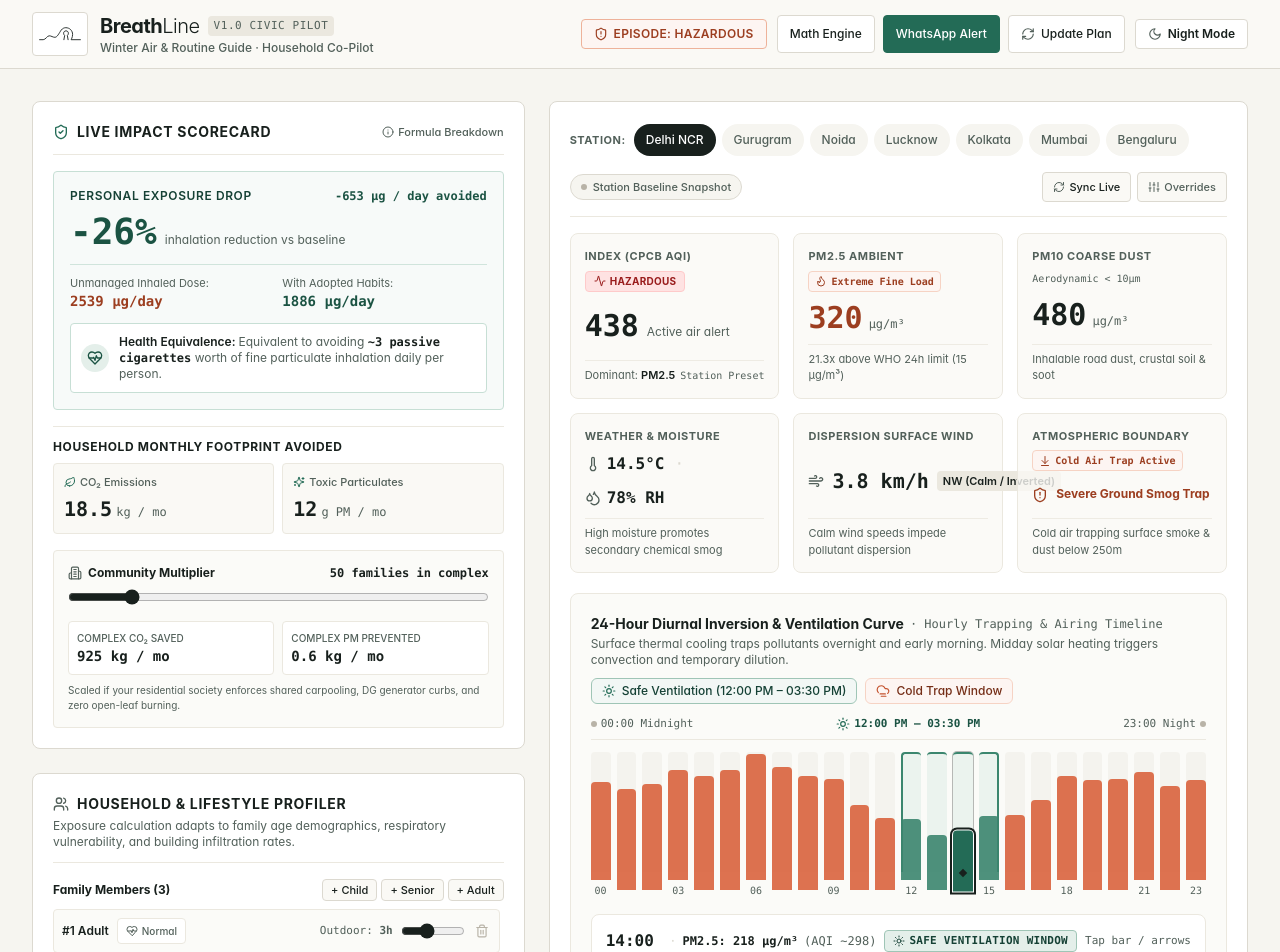
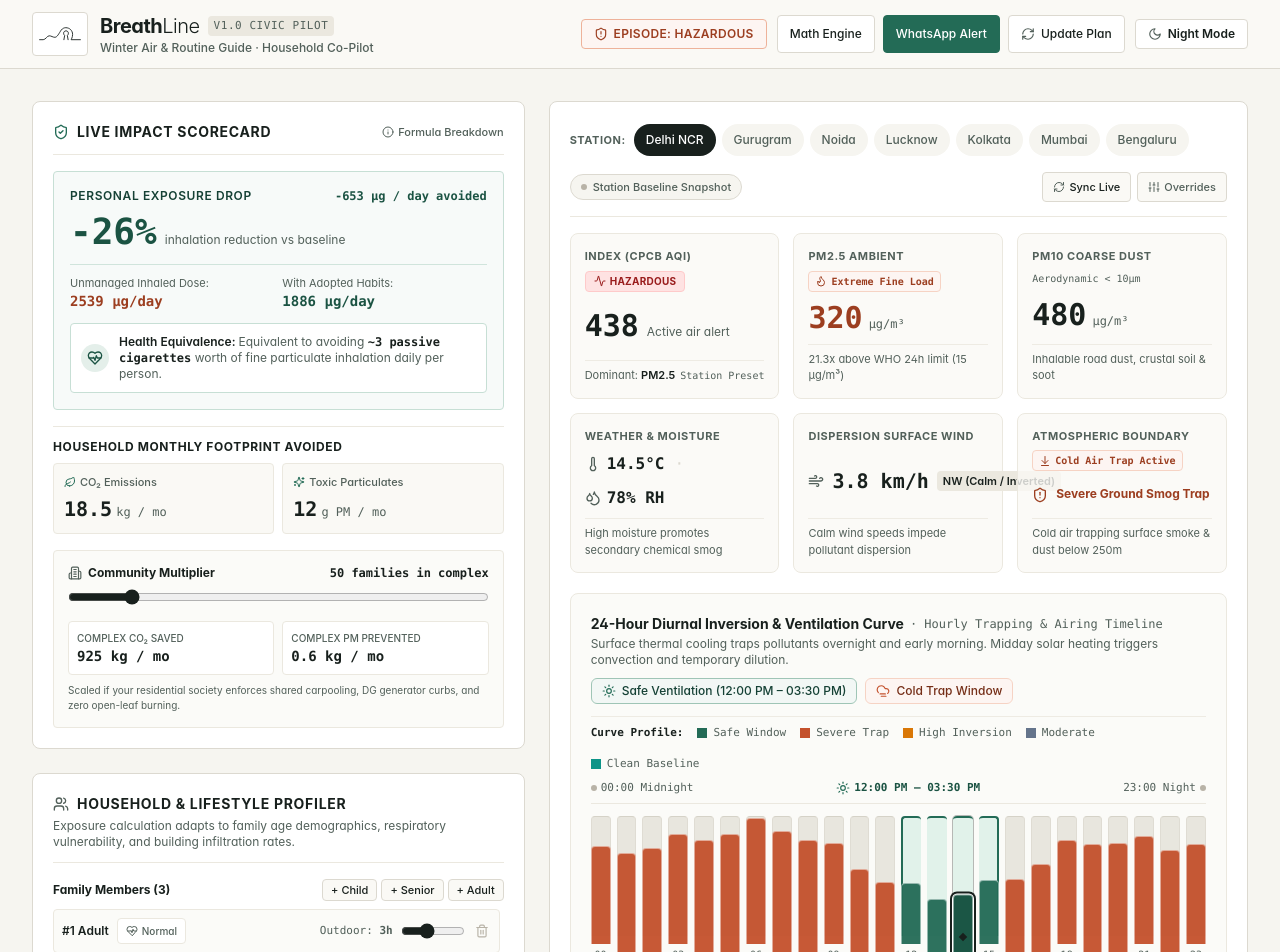
Before and after one commit to VIKAS-555/vayusaathi-smog-copilot, a Next.js app: page / in a window 1280 px wide. Shown: the top 952 px of the page. Built offline with nearby package versions, Linux system fonts and the light colour scheme; no server answers.

Commit message:
fix: guarantee 100% visibility for all 24 diurnal curve bars in day and dark modes without requiring hover

```diff
--- a/src/app/globals.css
+++ b/src/app/globals.css
@@ -57,11 +57,11 @@ body {
 }
 
 .dark .bg-stone-200 {
-  background-color: #242E2A !important;
+  background-color: #242E2A;
 }
 
 .dark .bg-stone-300 {
-  background-color: #313E38 !important;
+  background-color: #313E38;
 }
 
 .dark .bg-white {
--- a/src/app/page.tsx
+++ b/src/app/page.tsx
@@ -222,6 +222,7 @@ export default function Home() {
               onCustomUpdate={handleCustomCityUpdate}
               onRefreshLive={() => fetchLiveStation(currentCity)}
               isFetchingLive={isFetchingLive}
+              isDarkMode={isDarkMode}
             />
 
             {/* GenAI Tailored Action Engine (3 Focused Tabs) */}
--- a/src/components/SmogContextBar.tsx
+++ b/src/components/SmogContextBar.tsx
@@ -26,6 +26,66 @@ interface SmogContextBarProps {
   onCustomUpdate?: (updated: Partial<CitySmogContext>) => void;
   onRefreshLive?: () => void;
   isFetchingLive?: boolean;
+  isDarkMode?: boolean;
+}
+
+// Calibrated high-contrast bar styling that guarantees 100% visibility in both Day and Night mode
+function getBarAppearance(
+  point: { hour: number; pm25: number; aqi: number; inversionRisk: string; isSafeVentilationWindow: boolean },
+  isActive: boolean,
+  isDark: boolean
+) {
+  if (point.isSafeVentilationWindow) {
+    return {
+      bg: isDark ? (isActive ? '#4EBA97' : '#3DA887') : (isActive ? '#1B5645' : '#236B56'),
+      border: isDark ? 'rgba(255, 255, 255, 0.4)' : 'rgba(255, 255, 255, 0.5)',
+    };
+  }
+  if (point.inversionRisk === 'Severe') {
+    return {
+      bg: isDark ? (isActive ? '#FF8F6B' : '#F27A55') : (isActive ? '#A83B19' : '#C4512C'),
+      border: isDark ? 'rgba(255, 255, 255, 0.4)' : 'rgba(255, 255, 255, 0.5)',
+    };
+  }
+  if (point.inversionRisk === 'High') {
+    return {
+      bg: isDark ? (isActive ? '#FCD34D' : '#FBBF24') : (isActive ? '#B45309' : '#D97706'),
+      border: isDark ? 'rgba(255, 255, 255, 0.4)' : 'rgba(255, 255, 255, 0.5)',
+    };
+  }
+  if (point.inversionRisk === 'Low' || point.pm25 <= 35) {
+    return {
+      bg: isDark ? (isActive ? '#5EEAD4' : '#2DD4BF') : (isActive ? '#0F766E' : '#0D9488'),
+      border: isDark ? 'rgba(255, 255, 255, 0.4)' : 'rgba(255, 255, 255, 0.5)',
+    };
+  }
+  // Moderate: High-contrast slate/silver so it's always clearly visible!
+  return {
+    bg: isDark ? (isActive ? '#CBD5E1' : '#94A3B8') : (isActive ? '#57534E' : '#64748B'),
+    border: isDark ? 'rgba(255, 255, 255, 0.3)' : 'rgba(255, 255, 255, 0.4)',
+  };
+}
+
+function getTrackAppearance(
+  isSafe: boolean,
+  isDark: boolean,
+  isStart: boolean,
+  isEnd: boolean
+) {
+  if (isSafe) {
+    return {
+      backgroundColor: isDark ? 'rgba(35, 107, 86, 0.35)' : 'rgba(220, 240, 232, 0.85)',
+      borderTop: isDark ? '2px solid #3DA887' : '2px solid #236B56',
+      borderLeft: isStart ? (isDark ? '2px solid #3DA887' : '2px solid #236B56') : undefined,
+      borderRight: isEnd ? (isDark ? '2px solid #3DA887' : '2px solid #236B56') : undefined,
+    };
+  }
+  return {
+    backgroundColor: isDark ? '#1C2521' : '#E8E6DE',
+    borderTop: isDark ? '1px solid #2D3A34' : '1px solid #D5D2C7',
+    borderLeft: isDark ? '1px solid #242E29' : '1px solid #DFDCD3',
+    borderRight: isDark ? '1px solid #242E29' : '1px solid #DFDCD3',
+  };
 }
 
 export const SmogContextBar: React.FC<SmogContextBarProps> = ({
@@ -34,6 +94,7 @@ export const SmogContextBar: React.FC<SmogContextBarProps> = ({
   onCustomUpdate,
   onRefreshLive,
   isFetchingLive = false,
+  isDarkMode = false,
 }) => {
   const [selectedHour, setSelectedHour] = useState<number>(() => {
     const midVent = Math.round((currentCity.ventilationStartHour + currentCity.ventilationEndHour) / 2);
@@ -395,6 +456,31 @@ export const SmogContextBar: React.FC<SmogContextBarProps> = ({
           </div>
         </div>
 
+        {/* Visual Color Swatch Key: Explains all 24 hours at a glance */}
+        <div className="flex flex-wrap items-center gap-2.5 sm:gap-3.5 text-[11px] font-mono text-ink-muted dark:text-stone-300 border-t border-stone-200/80 dark:border-stone-800 pt-2 mb-2">
+          <span className="font-semibold text-ink dark:text-stone-100">Curve Profile:</span>
+          <span className="flex items-center gap-1.5">
+            <span className="h-2.5 w-2.5 rounded-2xs shrink-0" style={{ backgroundColor: isDarkMode ? '#3DA887' : '#236B56' }} />
+            <span>Safe Window</span>
+          </span>
+          <span className="flex items-center gap-1.5">
+            <span className="h-2.5 w-2.5 rounded-2xs shrink-0" style={{ backgroundColor: isDarkMode ? '#F27A55' : '#C4512C' }} />
+            <span>Severe Trap</span>
+          </span>
+          <span className="flex items-center gap-1.5">
+            <span className="h-2.5 w-2.5 rounded-2xs shrink-0" style={{ backgroundColor: isDarkMode ? '#FBBF24' : '#D97706' }} />
+            <span>High Inversion</span>
+          </span>
+          <span className="flex items-center gap-1.5">
+            <span className="h-2.5 w-2.5 rounded-2xs shrink-0" style={{ backgroundColor: isDarkMode ? '#94A3B8' : '#64748B' }} />
+            <span>Moderate</span>
+          </span>
+          <span className="flex items-center gap-1.5">
+            <span className="h-2.5 w-2.5 rounded-2xs shrink-0" style={{ backgroundColor: isDarkMode ? '#2DD4BF' : '#0D9488' }} />
+            <span>Clean Baseline</span>
+          </span>
+        </div>
+
         {/* Timeline Corridor Highlight Indicator */}
         <div className="mb-2 flex items-center justify-between text-[11px] font-mono text-ink-muted dark:text-stone-400 border-b border-stone-200 dark:border-stone-800 pb-1.5">
           <span className="flex items-center gap-1">
@@ -435,39 +521,21 @@ export const SmogContextBar: React.FC<SmogContextBarProps> = ({
           </button>
         </div>
 
-        {/* Diurnal Bar Visualization: All 24 Hours (00 through 23) - Horizontally Scrollable on Mobile for Large Tap Targets */}
+        {/* Diurnal Bar Visualization: All 24 Hours (00 through 23) - Guaranteed 100% Visibility at All Times */}
         <div className="pt-1 pb-1">
           <div className="w-full overflow-x-auto no-scrollbar sm:overflow-visible pb-1">
             <div className="flex items-end gap-1 sm:gap-1.5 h-36 min-w-[540px] sm:min-w-0 sm:w-full">
               {currentCity.diurnalCurve.map((point) => {
-                const heightPercent = Math.max(16, Math.min(100, Math.round((point.pm25 / maxPm25) * 100)));
+                const heightPercent = Math.max(26, Math.min(100, Math.round((point.pm25 / maxPm25) * 100)));
                 const isHovered = hoveredHour === point.hour;
                 const isSelected = selectedHour === point.hour;
                 const isActive = isHovered || isSelected;
 
-                // Distinct bar colors based on safe ventilation corridor vs inversion risk
-                let barColor = 'bg-stone-300 dark:bg-stone-600';
-                if (point.isSafeVentilationWindow) {
-                  barColor = isActive
-                    ? 'bg-sage-600 dark:bg-sage-400'
-                    : 'bg-sage-500/90 dark:bg-sage-500';
-                } else if (point.inversionRisk === 'Severe') {
-                  barColor = isActive
-                    ? 'bg-terracotta-600 dark:bg-terracotta-400'
-                    : 'bg-terracotta-500/90 dark:bg-terracotta-500';
-                } else if (point.inversionRisk === 'High') {
-                  barColor = isActive
-                    ? 'bg-amber-600 dark:bg-amber-400'
-                    : 'bg-amber-500/90 dark:bg-amber-500';
-                } else {
-                  barColor = isActive
-                    ? 'bg-stone-500 dark:bg-stone-300'
-                    : 'bg-stone-300 dark:bg-stone-600';
-                }
-
-                // Window corridor framing
                 const isWindowStart = point.hour === currentCity.ventilationStartHour;
                 const isWindowEnd = point.hour === currentCity.ventilationEndHour;
+
+                const barStyle = getBarAppearance(point, isActive, isDarkMode);
+                const trackStyle = getTrackAppearance(point.isSafeVentilationWindow, isDarkMode, isWindowStart, isWindowEnd);
 
                 return (
                   <div
@@ -487,26 +555,23 @@ export const SmogContextBar: React.FC<SmogContextBarProps> = ({
                   >
                     {/* Slot Track Background: Gives every hour (00-23) distinct structural baseline and highlights the ventilation corridor */}
                     <div
+                      style={trackStyle}
                       className={`absolute inset-x-0 top-0 bottom-6 rounded-t transition-colors ${
-                        point.isSafeVentilationWindow
-                          ? `bg-sage-100/70 dark:bg-sage-950/60 border-t-2 border-sage-500 dark:border-sage-400 ${
-                              isWindowStart ? 'border-l-2 border-sage-500 dark:border-sage-400 rounded-tl' : ''
-                            } ${
-                              isWindowEnd ? 'border-r-2 border-sage-500 dark:border-sage-400 rounded-tr' : ''
-                            }`
-                          : 'bg-stone-200/40 dark:bg-stone-800/40'
-                      } ${
-                        isActive ? 'ring-1 ring-ink/30 dark:ring-white/30' : ''
+                        isActive ? 'ring-1 ring-ink/30 dark:ring-white/40' : ''
                       }`}
                     />
 
-                    {/* Filled Bar */}
+                    {/* Filled Bar: High-contrast vibrant colors that are 100% visible at all times */}
                     <div
-                      style={{ height: `${heightPercent}%` }}
-                      className={`relative z-1 w-full rounded-t transition-all duration-150 ${barColor} ${
+                      style={{
+                        height: `${heightPercent}%`,
+                        backgroundColor: barStyle.bg,
+                        borderColor: barStyle.border,
+                      }}
+                      className={`relative z-1 w-full rounded-t border-t border-x transition-all duration-150 ${
                         isActive
-                          ? 'ring-2 ring-ink dark:ring-stone-100 ring-offset-1 scale-y-105 shadow-xs'
-                          : 'hover:opacity-95'
+                          ? 'ring-2 ring-ink dark:ring-white ring-offset-1 scale-y-105 shadow-sm'
+                          : 'opacity-95 hover:opacity-100'
                       }`}
                     />
 
```
Also changed, not shown: 1 other file (tests, documents, lock files or other folders).
